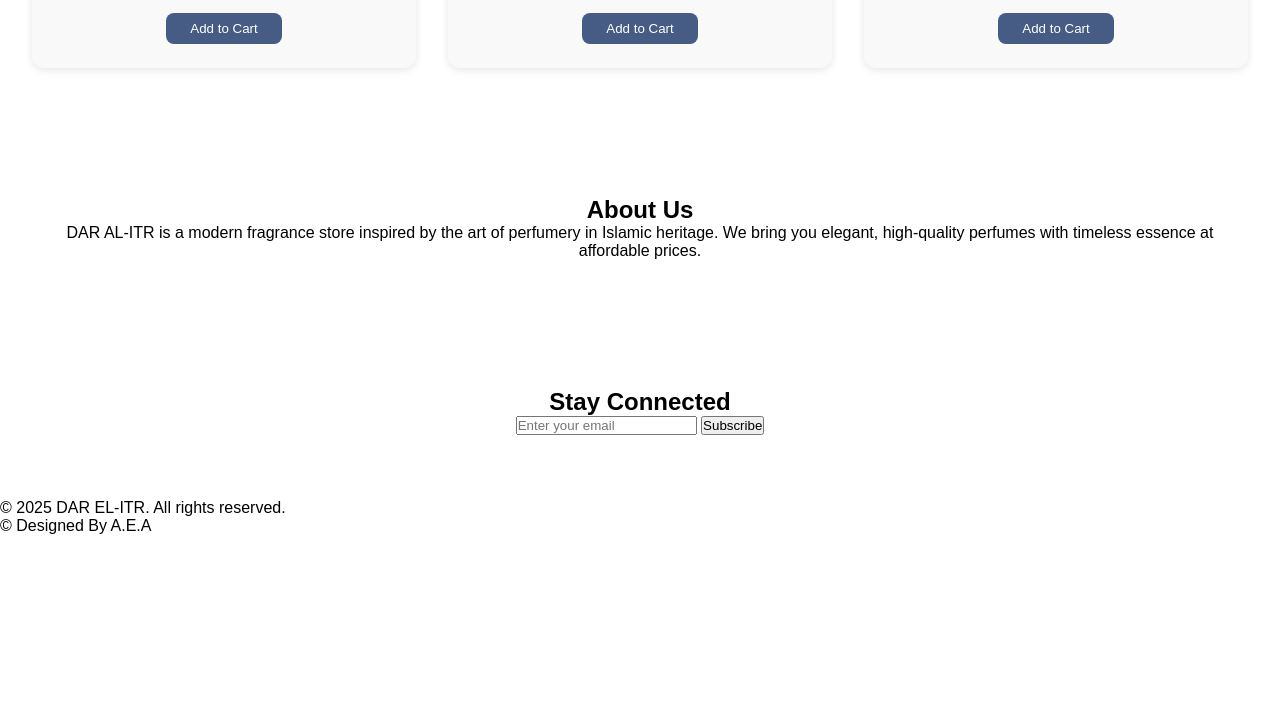
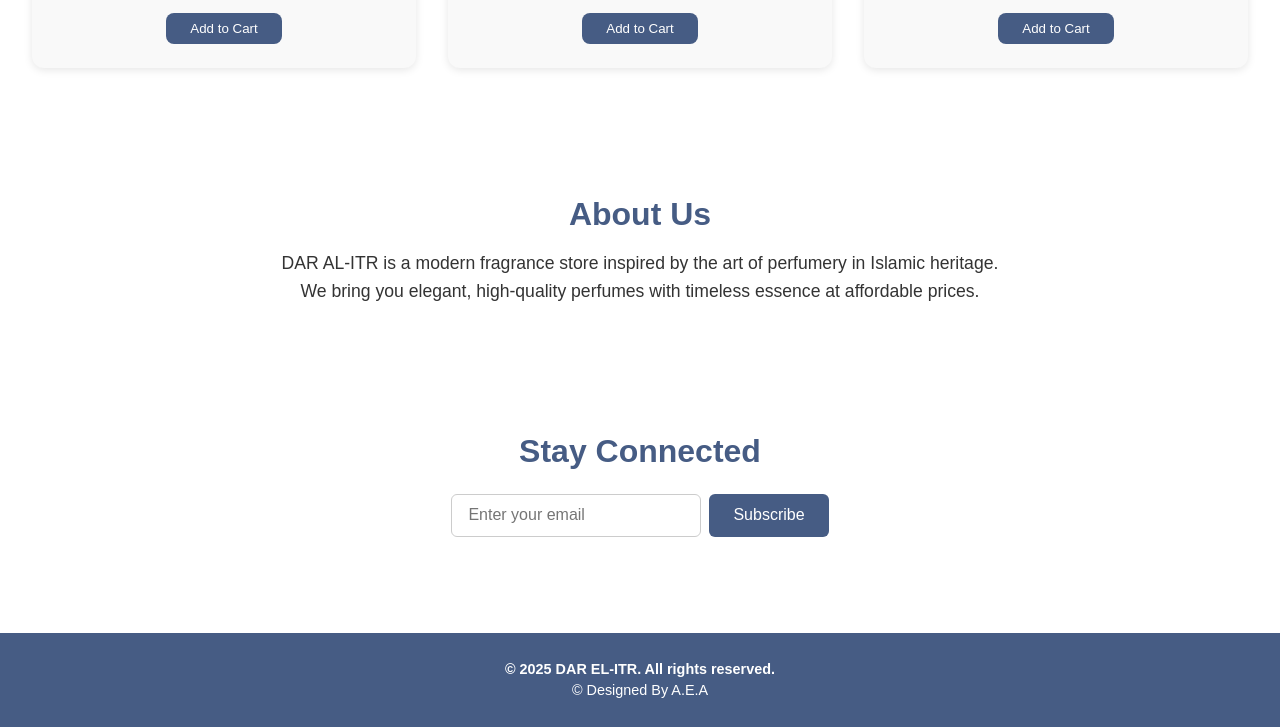
Before and after one commit to Rywkse/MERN_stack, a plain HTML site: page free_code_camp/product_landing_page/index1.html in a window 1280 px wide. Shown: the part 1016-1743 px from the top of the page. Before the commit the page ends 1551 px from the top, so only its background shows below. Drawn offline with Linux system fonts and the light colour scheme.

Commit message:
edit styles

```diff
--- a/free_code_camp/product_landing_page/styles1.css
+++ b/free_code_camp/product_landing_page/styles1.css
@@ -1,5 +1,6 @@
 :root {
-  --header-height: 76px; /* one place to control it */
+  --header-height: 76px;
+  /* one place to control it */
 }
 
 * {
@@ -28,7 +29,8 @@ body {
 }
 
 #header-img {
-  height: calc(var(--header-height) - 1rem); /* keeps logo smaller */
+  height: calc(var(--header-height) - 1rem);
+  /* keeps logo smaller */
 }
 
 .nav-links {
@@ -43,12 +45,13 @@ a {
 }
 
 main section {
-    padding: 4rem 2rem;
-    text-align: center;
+  padding: 4rem 2rem;
+  text-align: center;
 }
 
 .hero {
-  margin-top: var(--header-height); /* always matches navbar */
+  margin-top: var(--header-height);
+  /* always matches navbar */
   display: flex;
   flex-direction: column;
   align-items: center;
@@ -66,14 +69,16 @@ main section {
   background: #f9f9f9;
   padding: 1.5rem;
   border-radius: 12px;
-  box-shadow: 0 2px 8px rgba(0,0,0,0.1);
+  box-shadow: 0 2px 8px rgba(0, 0, 0, 0.1);
 }
 
 .product-card img {
-    width: 100%;
-    height: 250px;      /* you can adjust this number */
-    object-fit: cover;  /* ensures the image fills nicely */
-    border-radius: 0.5rem;
+  width: 100%;
+  height: 250px;
+  /* you can adjust this number */
+  object-fit: cover;
+  /* ensures the image fills nicely */
+  border-radius: 0.5rem;
 }
 
 button {
@@ -89,3 +94,75 @@ button {
 button:hover {
   background: #2e3f63;
 }
+
+.about,
+.contact {
+  padding: 4rem 2rem;
+  text-align: center;
+  max-width: 800px;
+  margin: 0 auto;
+}
+
+.about h2,
+.contact h2 {
+  font-size: 2rem;
+  margin-bottom: 1rem;
+  color: #465c84;
+}
+
+.about p {
+  font-size: 1.1rem;
+  line-height: 1.6;
+  color: #333;
+}
+
+/* Contact form */
+#form {
+  margin-top: 1.5rem;
+  display: flex;
+  justify-content: center;
+  gap: 0.5rem;
+  flex-wrap: wrap;
+}
+
+#email {
+  padding: 0.7rem 1rem;
+  font-size: 1rem;
+  border: 1px solid #ccc;
+  border-radius: 6px;
+  min-width: 250px;
+}
+
+#submit {
+  padding: 0.7rem 1.5rem;
+  font-size: 1rem;
+  background-color: #465c84;
+  color: white;
+  border: none;
+  border-radius: 6px;
+  cursor: pointer;
+  transition: background 0.3s ease;
+}
+
+#submit:hover {
+  background-color: #324465;
+}
+
+
+#footer {
+  background-color: #465c84;
+  /* same as navbar */
+  color: white;
+  text-align: center;
+  padding: 1.5rem 1rem;
+  margin-top: 2rem;
+  font-size: 0.9rem;
+}
+
+#footer p {
+  margin: 0.3rem 0;
+}
+
+#footer .footer {
+  font-weight: bold;
+}
```
